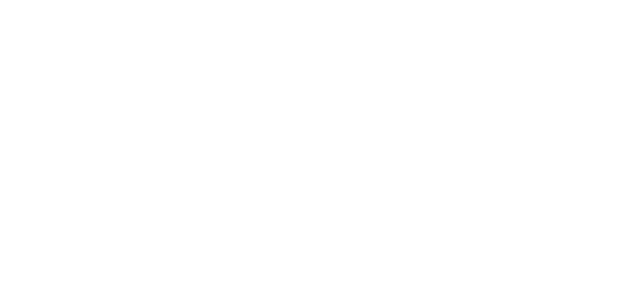
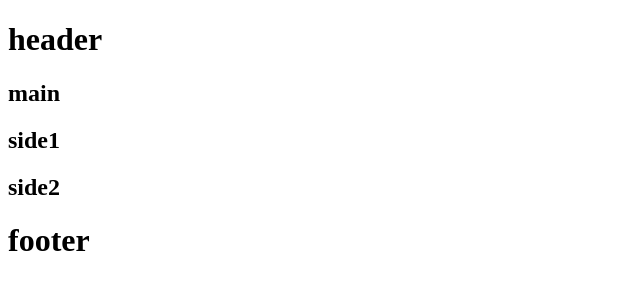
Before and after one commit to komatsuzakiyuma/web2-6, a plain HTML site: page index.html in a window 1280 px wide. Shown: the whole page, without its empty margins (0-640 px from the left). Drawn offline with Linux system fonts and the light colour scheme.

Commit message:
Update index.html

```diff
--- a/index.html
+++ b/index.html
@@ -8,4 +8,19 @@
     <title>練習10</title>
     </head>
     <body>
+      <header>
+        <h1>header</h1>
+        </header>
+      <section>
+        <h1>main</h1>
+         </section>
+      <aside>
+        <h1>side1</h1>
+      </aside>
+       <aside>
+        <h1>side2</h1>
+      </aside>
+      <footer>
+        <h1>footer</h1>
+        </footer>
     </body>
```
